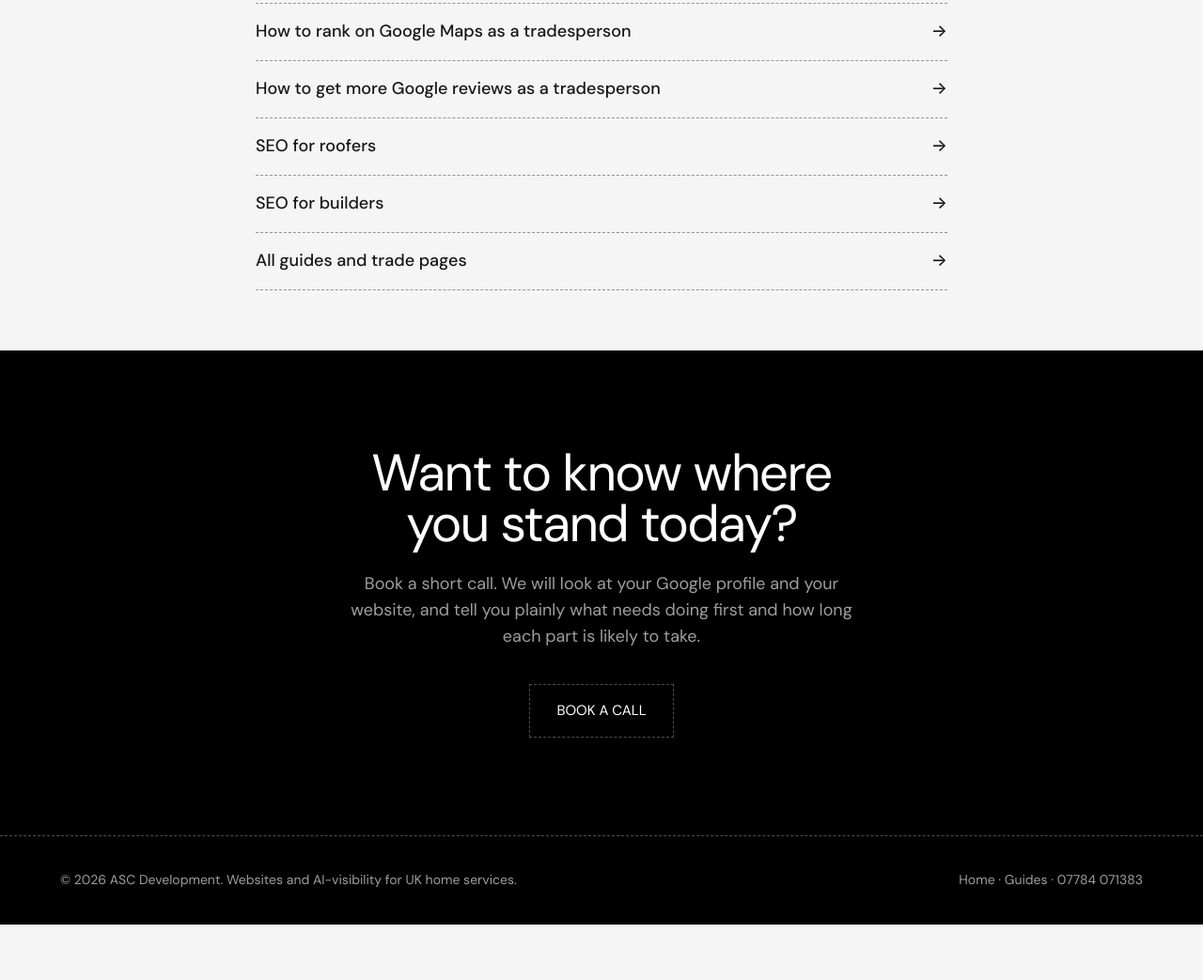
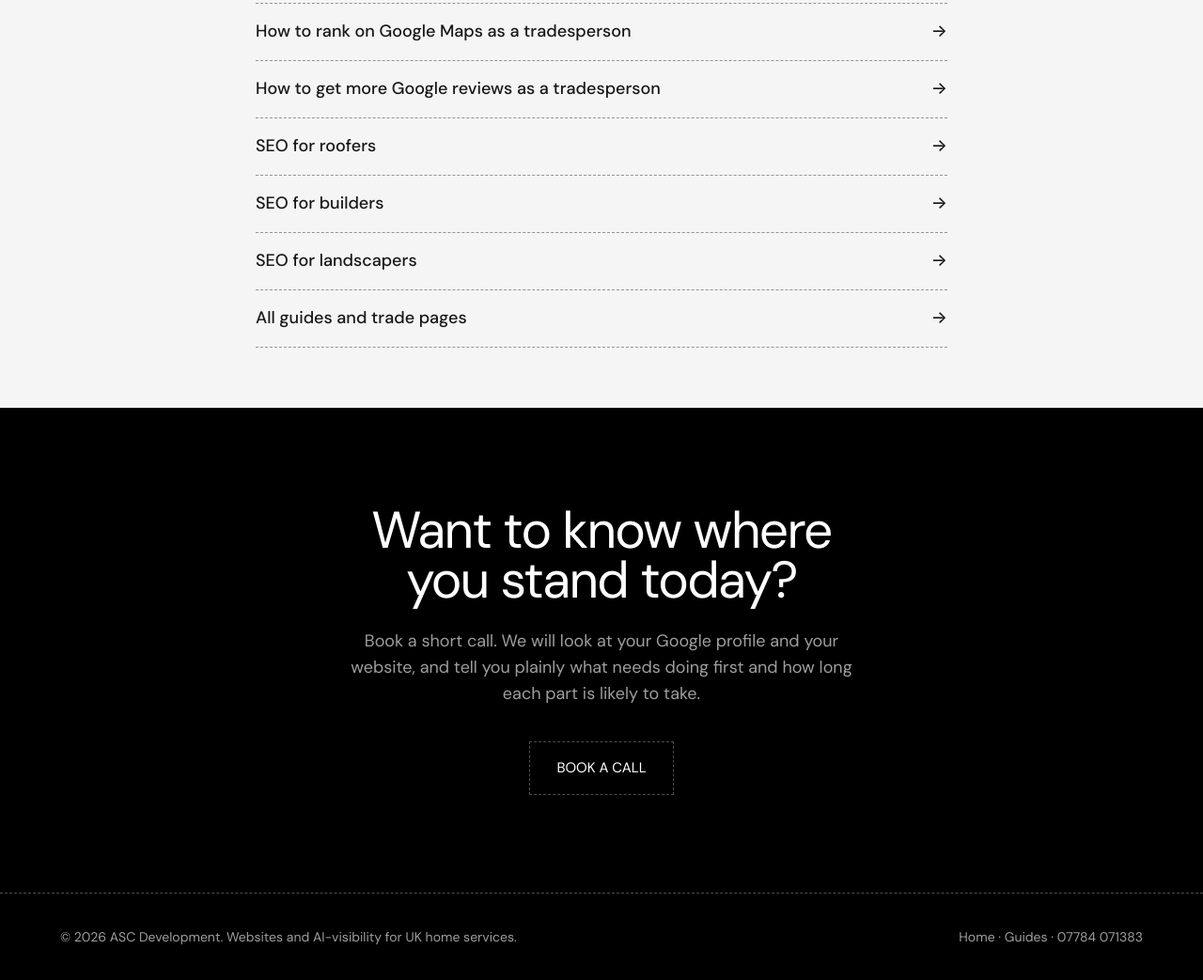
Before and after one commit to ascdevelopment181202/ascdev-tech, a plain HTML site: page guides/how-long-does-local-seo-take/index.html in a window 1280 px wide. Shown: the part 5944-6987 px from the top of the page at 94% size. Before the commit the page ends 6928 px from the top, so only its background shows below. Drawn offline with Linux system fonts and the light colour scheme.

Commit message:
How long guide: link to SEO for landscapers

```diff
--- a/guides/how-long-does-local-seo-take/index.html
+++ b/guides/how-long-does-local-seo-take/index.html
@@ -250,6 +250,7 @@
     <li><a href="/guides/how-to-get-more-google-reviews-tradesperson/">How to get more Google reviews as a tradesperson</a></li>
     <li><a href="/seo-for-roofers/">SEO for roofers</a></li>
     <li><a href="/seo-for-builders/">SEO for builders</a></li>
+    <li><a href="/seo-for-landscapers/">SEO for landscapers</a></li>
     <li><a href="/guides/">All guides and trade pages</a></li>
   </ul>
 </nav>
```
